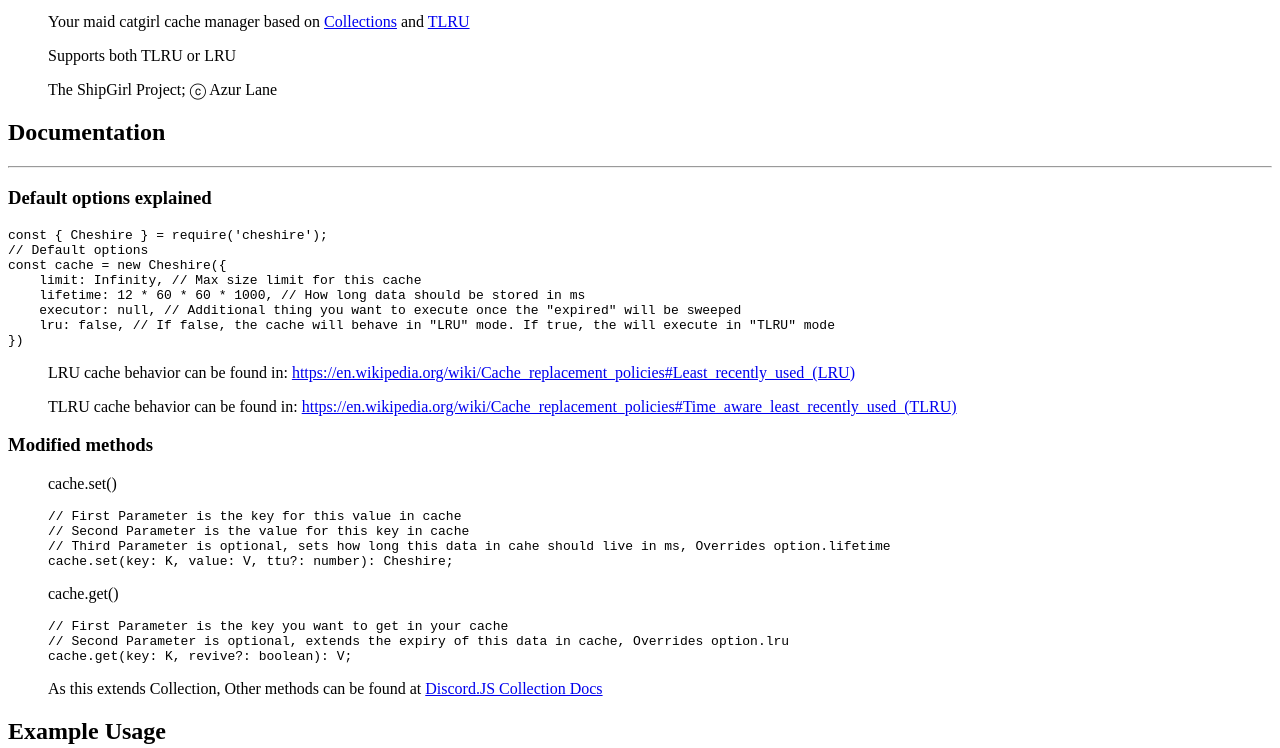
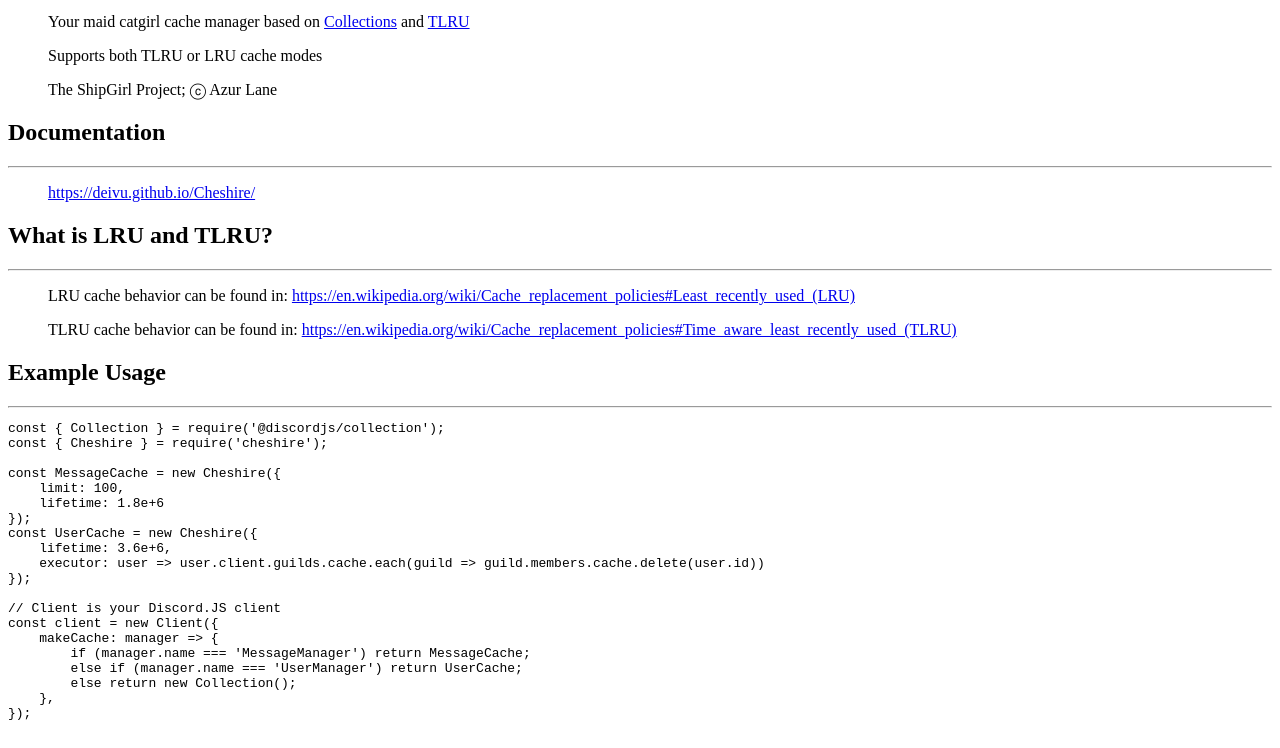
Before and after one commit to Deivu/Cheshire, a website: page docs/content/readme.html in a window 1280 px wide. Shown: the part 387-1135 px from the top of the page. Drawn offline with Linux system fonts and the light colour scheme.

Commit message:
chore: update docs

```diff
--- a/docs/content/readme.html
+++ b/docs/content/readme.html
@@ -6,7 +6,7 @@
 <p>Your maid catgirl cache manager based on <a href="https://discord.js.org/#/docs/collection/main/general/welcome">Collections</a> and <a href="https://www.npmjs.com/package/tlru">TLRU</a></p>
 </blockquote>
 <blockquote>
-<p>Supports both TLRU or LRU </p>
+<p>Supports both TLRU or LRU cache modes</p>
 </blockquote>
 <blockquote>
 <p>The ShipGirl Project; ⓒ Azur Lane</p>
@@ -14,34 +14,15 @@
 <h2 id="documentation">Documentation</h2>
 <hr />
 <blockquote>
+<p><a href="https://deivu.github.io/Cheshire/">https://deivu.github.io/Cheshire/</a></p>
 </blockquote>
-<h3 id="default-options-explained">Default options explained</h3>
-<pre><code class="js">const { Cheshire } = require('cheshire');
-// Default options
-const cache = new Cheshire({
-    limit: Infinity, // Max size limit for this cache
-    lifetime: 12 * 60 * 60 * 1000, // How long data should be stored in ms
-    executor: null, // Additional thing you want to execute once the "expired" will be sweeped
-    lru: false, // If false, the cache will behave in "LRU" mode. If true, the will execute in "TLRU" mode
-})</code></pre>
+<h2 id="what-is-lru-and-tlru-">What is LRU and TLRU?</h2>
+<hr />
 <blockquote>
 <p>LRU cache behavior can be found in: <a href="https://en.wikipedia.org/wiki/Cache_replacement_policies#Least_recently_used_(LRU)">https://en.wikipedia.org/wiki/Cache_replacement_policies#Least_recently_used_(LRU)</a></p>
 </blockquote>
 <blockquote>
 <p>TLRU cache behavior can be found in: <a href="https://en.wikipedia.org/wiki/Cache_replacement_policies#Time_aware_least_recently_used_(TLRU)">https://en.wikipedia.org/wiki/Cache_replacement_policies#Time_aware_least_recently_used_(TLRU)</a></p>
-</blockquote>
-<h3 id="modified-methods">Modified methods</h3>
-<blockquote>
-<p>cache.set()</p>
-<pre><code class="js">// First Parameter is the key for this value in cache
-// Second Parameter is the value for this key in cache
-// Third Parameter is optional, sets how long this data in cahe should live in ms, Overrides option.lifetime
-cache.set(key: K, value: V, ttu?: number): Cheshire;</code></pre>
-<p>cache.get()</p>
-<pre><code class="js">// First Parameter is the key you want to get in your cache
-// Second Parameter is optional, extends the expiry of this data in cache, Overrides option.lru
-cache.get(key: K, revive?: boolean): V;</code></pre>
-<p>As this extends Collection, Other methods can be found at <a href="https://discord.js.org/#/docs/collection/main/class/Collection">Discord.JS Collection Docs</a></p>
 </blockquote>
 <h2 id="example-usage">Example Usage</h2>
 <hr />
```
Also changed, not shown: README.md.
